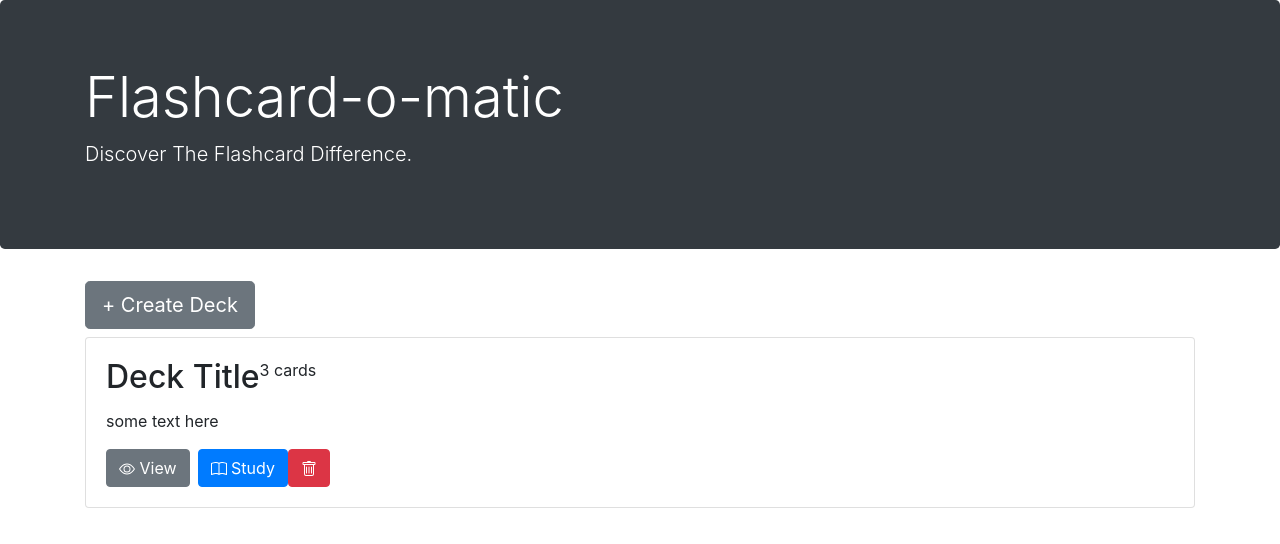
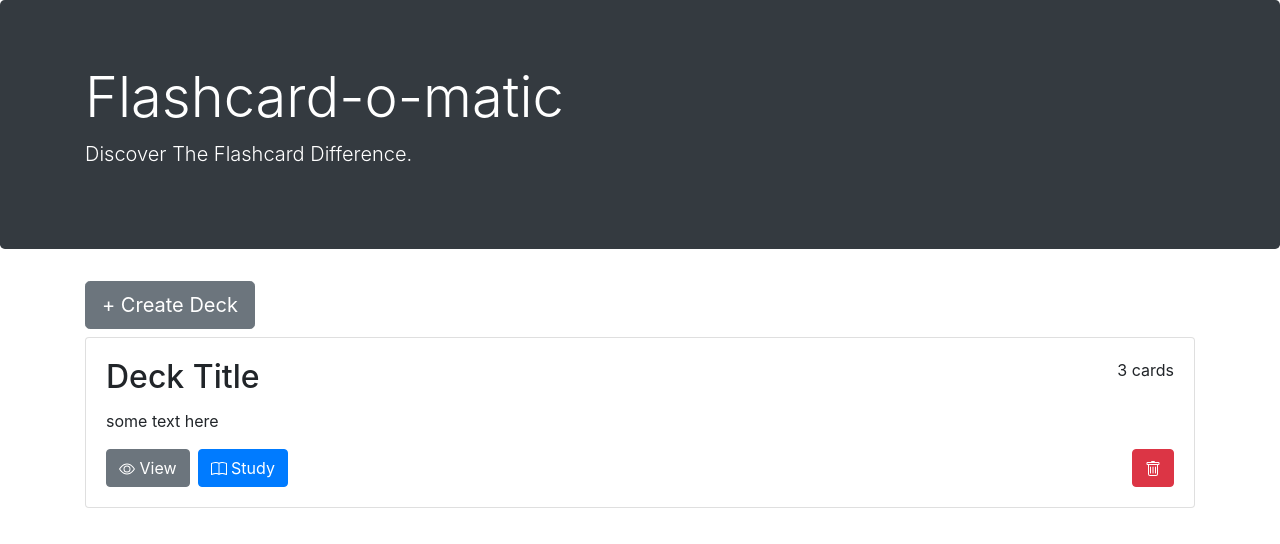
Before and after one commit to Valerie-Gtrz/flashcards_make_and_study, a React (Create React App) app: page / in a window 1280 px wide. Shown: the top 544 px of the page. Built offline with nearby package versions, Linux system fonts and the light colour scheme; a web font is replaced by a local one.

Commit message:
home card layout complete

```diff
--- a/src/Layout/Home.js
+++ b/src/Layout/Home.js
@@ -4,7 +4,7 @@ function Home() {
       <button type="button" name="create" className="btn btn-secondary btn-lg mb-2">&#43; Create Deck</button>
       <div className="card" >
       <div class="card-body">
-              <div className="d-flex"><h2 className="card-title">Deck Title</h2> <p>3 cards</p> </div>
+              <div className="d-flex"><h2 className="card-title">Deck Title</h2> <p className="ml-auto">3 cards</p> </div>
               <p className="card-text">some text here</p>
               <div className="d-flex flex-row">
             <button type="button" name="view" className="btn btn-secondary mr-2">
@@ -34,7 +34,7 @@ function Home() {
               </svg>{" "}
               Study
             </button>
-            <div className="ms-auto">
+            <div className="ml-auto">
             <button type="button" name="delete" className="btn btn-danger">
               <svg
                 xmlns="http://www.w3.org/2000/svg"
```
